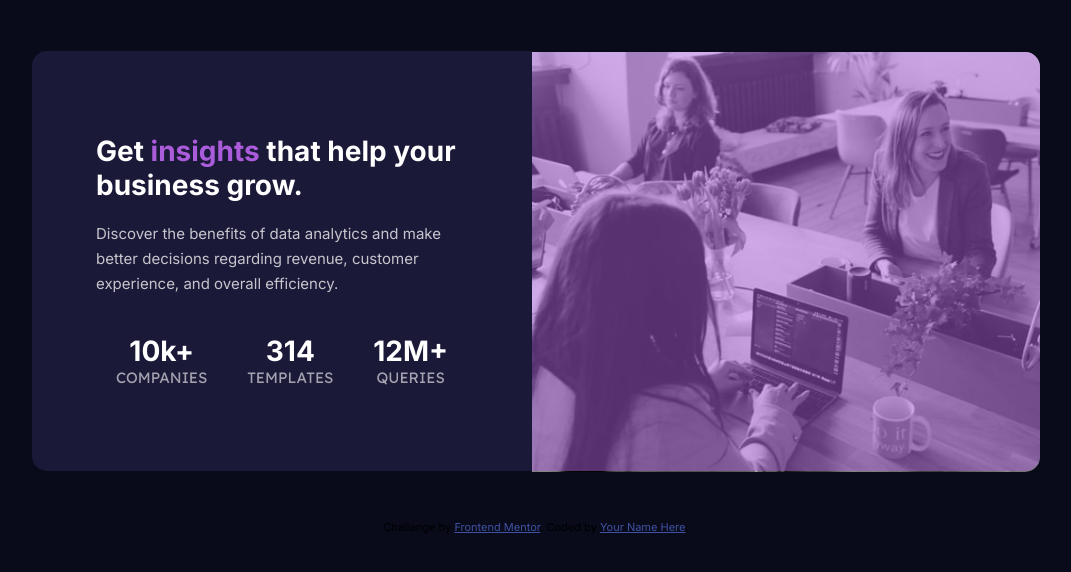
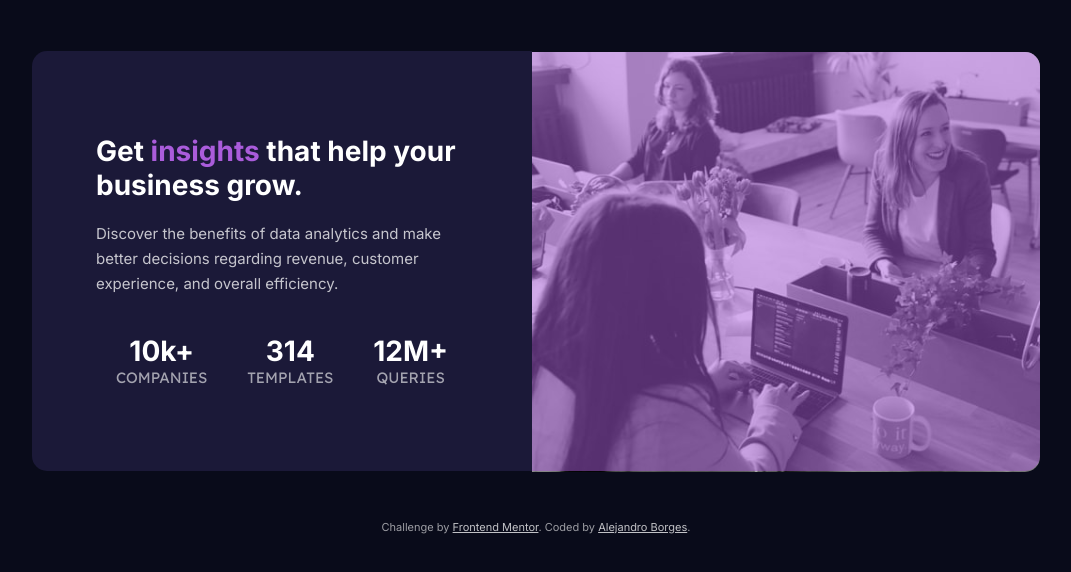
Before and after one commit to AlexdelCarmen/stats-preview-card, a plain HTML site: page index.html in a window 1280 px wide. Shown: the whole page, without its empty margins (104-1175 px from the left). Drawn offline with Linux system fonts and the light colour scheme.

Commit message:
Edit README.md, add signature.

```diff
--- a/index.html
+++ b/index.html
@@ -65,7 +65,10 @@
       Challenge by
       <a href="https://www.frontendmentor.io?ref=challenge" target="_blank"
         >Frontend Mentor</a
-      >. Coded by <a href="#">Your Name Here</a>.
+      >. Coded by
+      <a href="https://twitter.com/AlekBorchov" target="_blank"
+        >Alejandro Borges</a
+      >.
     </div>
   </body>
 </html>
--- a/styles.css
+++ b/styles.css
@@ -104,9 +104,10 @@ body {
 .attribution {
   font-size: 11px;
   text-align: center;
+  color: var(--light-3);
 }
 .attribution a {
-  color: hsl(228, 45%, 44%);
+  color: var(--light-2);
 }
 
 @media (min-width: 1000px) {
```
Also changed, not shown: images/screenshot.png (added), 1 other file.
